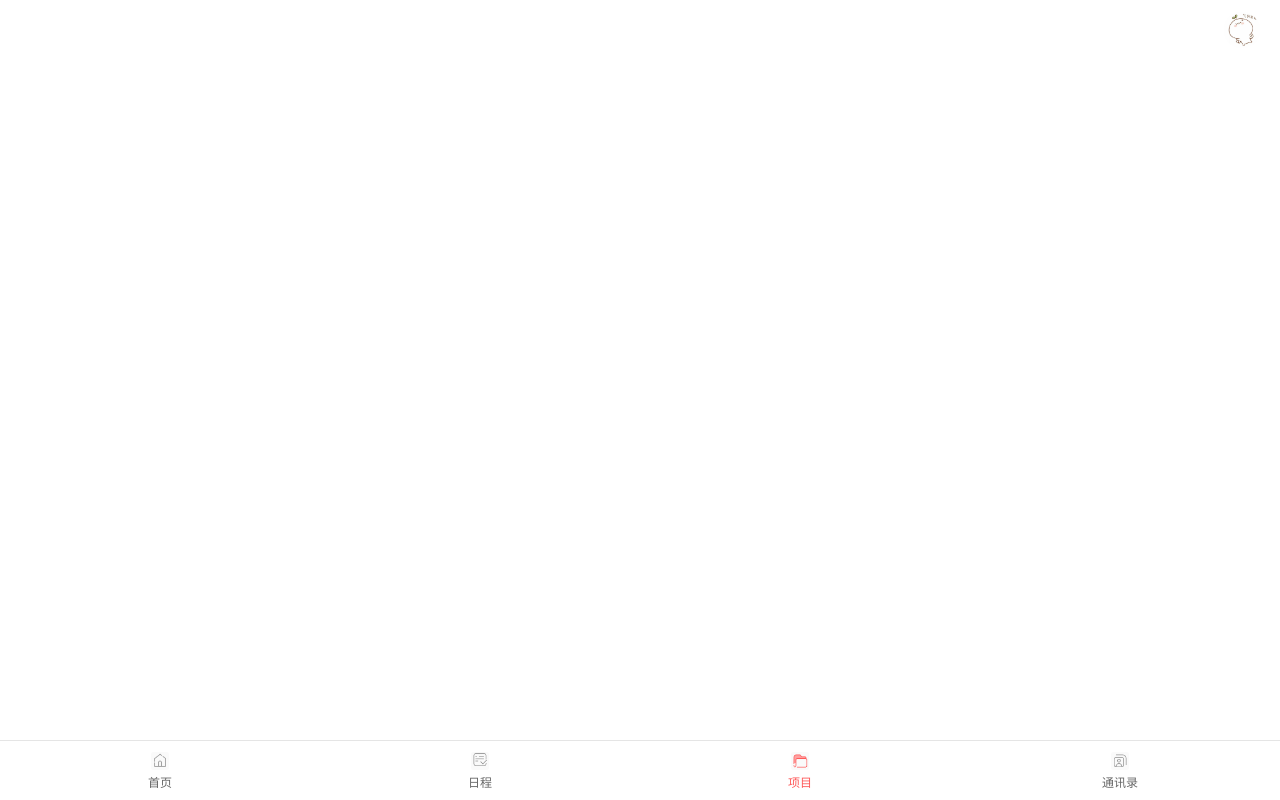
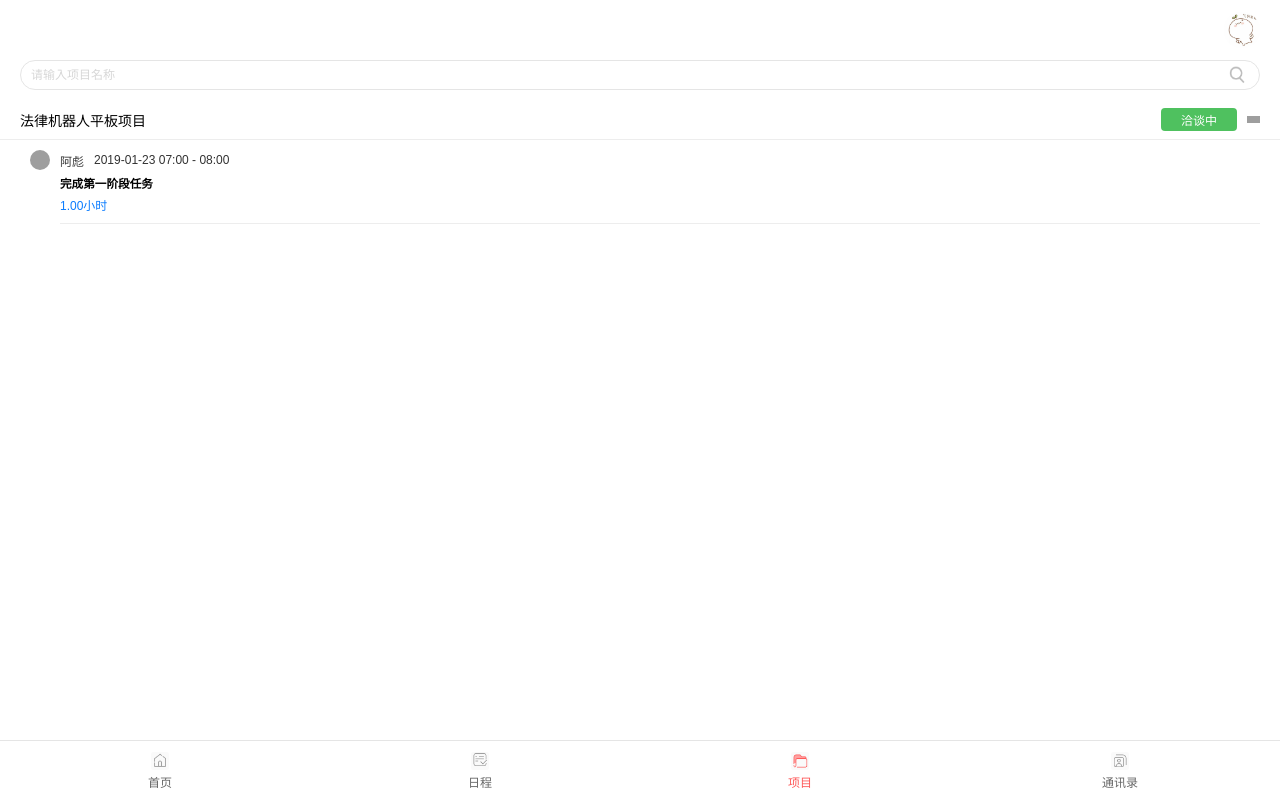
Before and after one commit to hgb2016/LegalAffairs, a Vue app: page /fa/Project in a window 1280 px wide. Built offline with nearby package versions, Linux system fonts and the light colour scheme; grey boxes are pictures that could not be loaded.

Commit message:
项目和通讯录

```diff
--- a/src/App.vue
+++ b/src/App.vue
@@ -2,7 +2,7 @@
   <div id="app">
     <user-img v-if="$route.path === '/' || $route.path === '/Project' || $route.path === '/Day'"></user-img>
     <router-view></router-view>
-    <tab v-if="$route.path === '/' || $route.path === '/Project' || $route.path === '/Day' || $route.path === '/MailList'" :navName="navName"></tab>
+    <tab v-if="$route.path === '/' || $route.path === '/Project' || $route.path === '/Day' || $route.path === '/ContactList'" :navName="navName"></tab>
   </div>
 </template>
 
--- a/src/base/Tab.vue
+++ b/src/base/Tab.vue
@@ -114,8 +114,8 @@ export default {
           img: MailList,
           clickImg: MailList1,
           name: '通讯录',
-          url: '/MailList',
-          english: 'MailList'
+          url: '/ContactList',
+          english: 'ContactList'
         }
       ],
       showColor: false,
--- a/src/components/Index/MailList.vue
+++ /dev/null
@@ -1,14 +0,0 @@
-<template>
-
-</template>
-
-<script>
-export default {
-
-}
-</script>
-
-<style lang="less" scoped>
-@import '../../assets/css/flex.less';
-
-</style>
--- a/src/components/Index/Project.vue
+++ b/src/components/Index/Project.vue
@@ -1,14 +1,147 @@
 <template>
+  <div class="Project">
+    <div class="Project-header">
+      <div class="Project-header-search">
+        <input type="text" placeholder="请输入项目名称">
+        <i></i>
+      </div>
+      <!-- 案件列表-->
+      <div class="Project-list">
+        <div class="Project-list-item">
+          <div class="Project-list-item-r">
+            <p>法律机器人平板项目</p>
+            <span>
+              <p>洽谈中</p>
+              <i></i>
+            </span>
+          </div>
+          <div class="Project-list-childItem">
 
+            <div>
+              <img src="../../assets/img/niu.png" alt>
+              <p>阿彪</p>
+              <p>2019-01-23 07:00 - 08:00</p>
+            </div>
+            <h5>完成第一阶段任务</h5>
+            <p>1.00小时</p>
+            <span></span>
+          </div>
+        </div>
+      </div>
+    </div>
+  </div>
 </template>
 
 <script>
-export default {
-
-}
+export default {};
 </script>
 
 <style lang="less" scoped>
-@import '../../assets/css/flex.less';
-
+@import "../../assets/css/flex.less";
+.Project {
+  width: 100%;
+  &-header {
+    margin-top: 60px;
+    background: #fff;
+    position: fixed;
+    top: 0px;
+    width: 100%;
+    &-search {
+      margin: 0px 20px 10px;
+      .f-f-1;
+      .f-d-f;
+      height: 30px;
+      border: 1px solid #e5e5e5;
+      border-radius: 30px;
+      background-color: #fff;
+      .f-d-f;
+      .f-jc-sb;
+      .f-ai-c;
+      padding: 0 10px;
+      i {
+        background-image: url("../../assets/img/icon_search.png");
+        width: 26px;
+        height: 26px;
+        background-size: 100% 100%;
+      }
+      input {
+        width: 100%;
+        font-size: 12px;
+        color: #333;
+      }
+    }
+  }
+  &-list {
+    width: 100%;
+    &-item {
+      &-r {
+        border-bottom: 1px solid #ededed;
+        font-size: 14px;
+        padding: 8px 20px;
+        .f-d-f;
+        .f-fd-r;
+        .f-jc-sb;
+        .f-ai-c;
+        span {
+          .f-d-f;
+          .f-fd-r;
+          .f-ai-c;
+          font-size: 12px;
+          p {
+            color: #fff;
+            border-radius: 4px;
+            background-color: #4fc15f;
+            padding: 3px 20px;
+          }
+          i {
+            margin-left: 10px;
+            background-image: url("../../assets/img/up_black.png");
+            width: 13px;
+            height: 7.5px;
+            background-size: 100% 100%;
+          }
+        }
+      }
+    }
+    &-childItem {
+      .f-d-f;
+      .f-fd-c;
+      font-size: 14px;
+      padding: 10px 20px 10px 30px;
+      div {
+        .f-d-f;
+        .f-fd-r;
+        .f-ai-c;
+        img {
+          border-radius: 50%;
+          height: 20px;
+          width: 20px;
+        }
+        p {
+          margin-top: 0px;
+          color: #333;
+          font-size: 12px;
+          margin-left: 10px;
+        }
+      }
+      h5{
+          font-weight: bold;
+          margin-top: 5px;
+          margin-left: 30px;
+      }
+      p{
+          color: #0c7dff;
+           margin-top: 5px;
+          font-size: 12px;
+          margin-left: 30px;
+      }
+      span{
+          margin-top: 10px;
+          height: 0.5px;
+          background-color: #ededed;
+          margin-left: 30px;
+      }
+    }
+  }
+}
 </style>
--- a/src/router/index.js
+++ b/src/router/index.js
@@ -2,7 +2,7 @@ import Vue from 'vue'
 import Router from 'vue-router'
 import Index from '@/components/Index/Index'
 import Day from '@/components/Index/Day'
-import MailList from '@/components/Index/MailList'
+import ContactList from '@/components/Index/ContactList'
 import Project from '@/components/Index/Project'
 import User from '@/components/User/User'
 import UserSet from '@/components/User/UserSet'
@@ -137,9 +137,9 @@ const router = new Router({
       }
     },
     {
-      path: '/MailList',
-      name: 'MailList',
-      component: MailList,
+      path: '/ContactList',
+      name: 'ContactList',
+      component: ContactList,
       meta: {
         title: '通讯录'
       }
```
Also changed, not shown: 1 other file (tests, documents, lock files or other folders).
